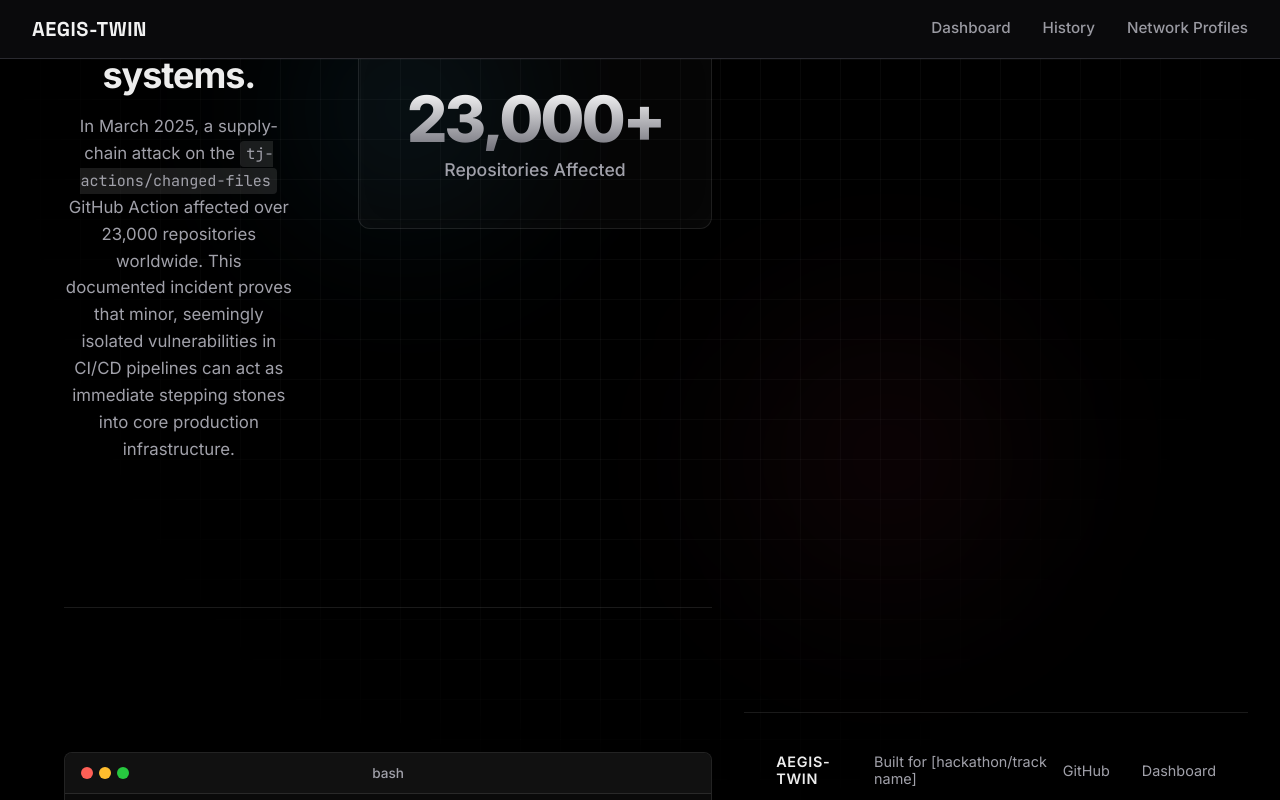
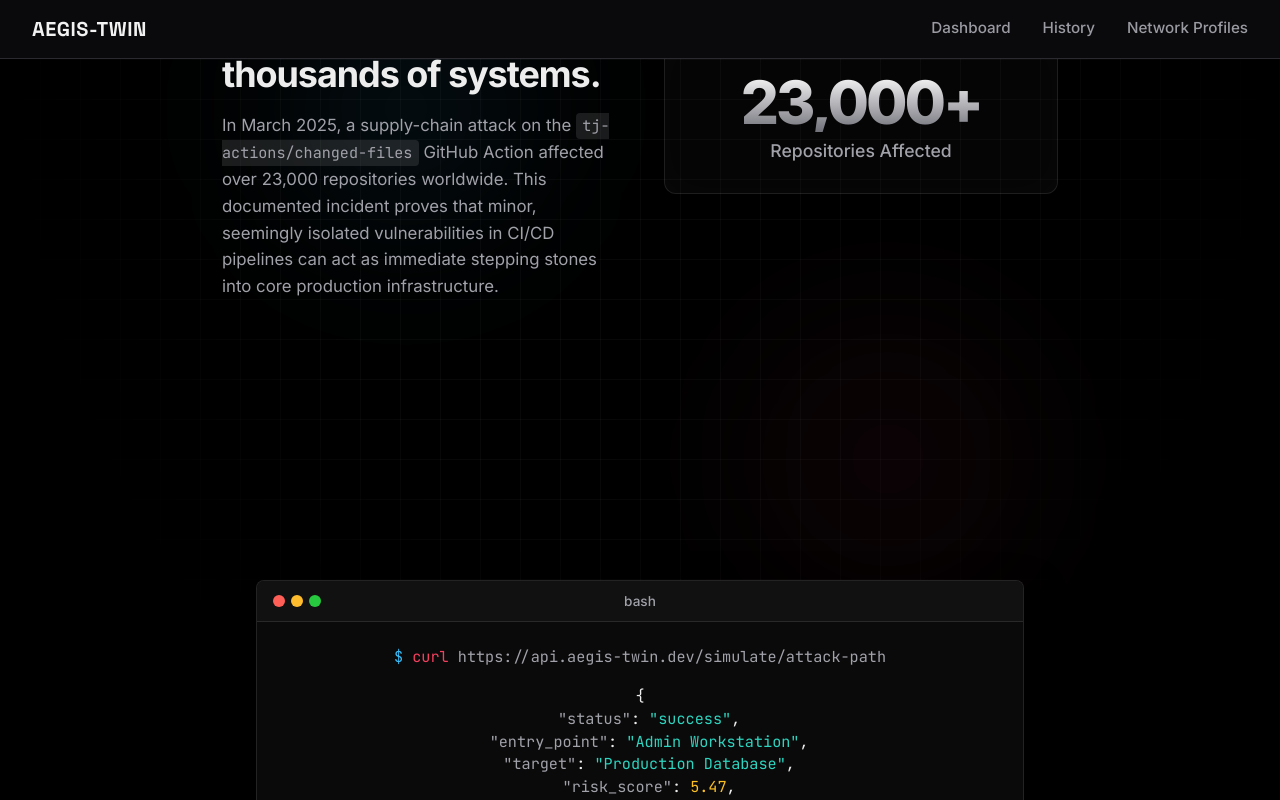
Before and after one commit to preethz2567/aegis-twin, a React (Vite) app in the folder frontend/: page / in a window 1280 px wide. Built offline with nearby package versions, Linux system fonts and the light colour scheme.

Commit message:
fix: rewrite landing page from scratch with explicit grid layout, fixing duplicate footer and collapsed feature cards

```diff
--- a/frontend/src/index.css
+++ b/frontend/src/index.css
@@ -875,11 +875,7 @@
   z-index: 10;
   display: flex;
   flex-direction: column;
-  align-items: center;
   width: 100%;
-  max-width: 1100px;
-  margin: 0 auto;
-  padding: 0 2rem;
 }
 
 /* Background grid & glows */
@@ -918,19 +914,40 @@
   background: radial-gradient(circle, rgba(244, 63, 94, 0.08), transparent 70%);
 }
 
-/* Hero Section */
+.v-section {
+  padding: 6rem 2rem;
+  width: 100%;
+  max-width: 1100px;
+  margin: 0 auto;
+}
+
+@media (min-width: 768px) {
+  .v-section {
+    padding: 8rem 2rem;
+  }
+}
+
+/* SECTION 1 - Hero Section */
 .v-hero {
   text-align: center;
-  padding: 120px 0 100px 0;
-  max-width: 800px;
   display: flex;
   flex-direction: column;
   align-items: center;
   gap: 1.5rem;
 }
 
+.v-pill-badge {
+  display: inline-block;
+  padding: 0.25rem 0.75rem;
+  border: 1px solid var(--v-border-faint);
+  border-radius: 9999px;
+  font-size: 0.85rem;
+  color: var(--v-text-secondary);
+  background-color: rgba(255, 255, 255, 0.03);
+}
+
 .v-title {
-  font-size: 5rem;
+  font-size: 3.75rem;
   font-weight: 800;
   letter-spacing: -0.04em;
   line-height: 1.1;
@@ -940,25 +957,24 @@
   -webkit-text-fill-color: transparent;
 }
 
-.v-subtitle {
-  font-size: 1.5rem;
-  font-weight: 500;
-  color: var(--v-text-primary);
-  margin: 0;
-  letter-spacing: -0.02em;
+@media (min-width: 768px) {
+  .v-title {
+    font-size: 6rem;
+  }
 }
 
 .v-description {
   font-size: 1.125rem;
   color: var(--v-text-secondary);
   line-height: 1.6;
-  max-width: 650px;
-  margin: 1rem 0 2rem 0;
+  max-width: 700px;
+  margin: 1rem 0;
 }
 
 .v-actions {
   display: flex;
   gap: 1rem;
+  justify-content: center;
 }
 
 .v-btn {
@@ -993,28 +1009,26 @@
   background-color: rgba(255, 255, 255, 0.05);
 }
 
-.v-divider {
-  width: 100%;
-  border: none;
-  border-top: 1px solid var(--v-border-faint);
-  margin: 0;
+/* SECTION 2 - Problem Section */
+.v-problem {
+  display: grid;
+  grid-template-columns: 1fr;
+  gap: 3rem;
+  align-items: center;
 }
 
-/* Problem Section */
-.v-problem {
-  display: flex;
-  align-items: center;
-  justify-content: space-between;
-  width: 100%;
-  padding: 120px 0;
-  gap: 4rem;
+@media (min-width: 768px) {
+  .v-problem {
+    grid-template-columns: 1fr 1fr;
+    gap: 3rem;
+  }
 }
 
 .v-problem-text {
-  flex: 1;
   display: flex;
   flex-direction: column;
   gap: 1rem;
+  text-align: left;
 }
 
 .v-eyebrow {
@@ -1047,13 +1061,12 @@
 }
 
 .v-problem-stat {
-  flex: 1;
-  display: flex;
-  justify-content: center;
+  width: 100%;
 }
 
 .v-stat-card {
-  padding: 3rem;
+  width: 100%;
+  padding: 2rem;
   border: 1px solid var(--v-border-faint);
   border-radius: 12px;
   background: rgba(255, 255, 255, 0.02);
@@ -1068,7 +1081,7 @@
 }
 
 .v-stat-number {
-  font-size: 4rem;
+  font-size: 3.75rem;
   font-weight: 800;
   letter-spacing: -0.05em;
   background: linear-gradient(180deg, #FFFFFF 0%, #71717A 100%);
@@ -1084,22 +1097,21 @@
   font-weight: 500;
 }
 
-/* Terminal Mockup */
+/* SECTION 3 - Terminal Mockup */
 .v-terminal-section {
-  width: 100%;
-  padding: 120px 0;
   display: flex;
   justify-content: center;
 }
 
 .v-terminal-window {
   width: 100%;
-  max-width: 800px;
+  max-width: 48rem; /* max-w-3xl */
   border-radius: 8px;
   border: 1px solid var(--v-border-faint);
   background-color: #0A0A0A;
   box-shadow: 0 20px 40px rgba(0,0,0,0.5);
   overflow: hidden;
+  margin: 0 auto;
 }
 
 .v-terminal-header {
@@ -1154,24 +1166,29 @@
 .v-json-str { color: #2DD4BF; }
 .v-json-num { color: #FBBF24; }
 
-/* Features Section */
+/* SECTION 4 - Features Section */
 .v-features {
-  width: 100%;
   display: grid;
-  grid-template-columns: repeat(4, 1fr);
-  gap: 2rem;
-  padding: 120px 0;
+  grid-template-columns: 1fr;
+  gap: 1.5rem;
+}
+
+@media (min-width: 768px) {
+  .v-features {
+    grid-template-columns: repeat(4, 1fr);
+  }
 }
 
 .v-feature-card {
-  padding: 2rem 1.5rem;
-  border: 1px solid transparent;
-  border-radius: 8px;
+  padding: 1.5rem;
+  border: 1px solid rgba(255,255,255,0.1);
+  border-radius: 0.5rem;
   transition: all 0.2s ease;
+  display: flex;
+  flex-direction: column;
 }
 .v-feature-card:hover {
-  border-color: var(--v-border-faint);
-  background: rgba(255, 255, 255, 0.01);
+  border-color: rgba(255,255,255,0.3);
 }
 
 .v-feature-icon {
@@ -1193,12 +1210,11 @@
   font-size: 0.95rem;
 }
 
-/* Footer */
+/* SECTION 5 - Footer */
 .v-footer {
   width: 100%;
-  border-top: 1px solid var(--v-border-faint);
-  padding: 2.5rem 0;
-  margin-top: auto;
+  border-top: 1px solid rgba(255,255,255,0.1);
+  padding: 2rem 0;
 }
 
 .v-footer-content {
@@ -1212,20 +1228,20 @@
 
 .v-footer-brand {
   display: flex;
-  align-items: center;
-  gap: 1rem;
+  flex-direction: column;
+  gap: 0.25rem;
   color: var(--v-text-secondary);
-  font-size: 0.9rem;
+  font-size: 0.85rem;
 }
 .v-footer-brand strong {
   color: var(--v-text-primary);
-  font-weight: 600;
+  font-weight: 700;
   letter-spacing: 0.05em;
 }
 
 .v-footer-links {
   display: flex;
-  gap: 2rem;
+  gap: 1.5rem;
 }
 .v-footer-links a {
   color: var(--v-text-secondary);
--- a/frontend/src/pages/LandingPage.jsx
+++ b/frontend/src/pages/LandingPage.jsx
@@ -1,6 +1,6 @@
 import React from 'react';
 import { useNavigate } from 'react-router-dom';
-import { Network, Target, ListChecks, MessageSquare, Terminal } from 'lucide-react';
+import { Network, Target, ListChecks, MessageSquare } from 'lucide-react';
 
 function LandingPage() {
   const navigate = useNavigate();
@@ -14,10 +14,10 @@
 
       <div className="landing-content v-content">
 
-        {/* HERO SECTION */}
-        <section className="v-hero">
+        {/* SECTION 1 — Hero */}
+        <section className="v-section v-hero">
+          <div className="v-pill-badge">We Hack 5.0 Finalist</div>
           <h1 className="v-title">AEGIS-TWIN</h1>
-          <h2 className="v-subtitle">Autonomous Digital Twin for Adversarial Path Simulation & Optimal Defense Orchestration</h2>
           <p className="v-description">
             AEGIS-TWIN helps security analysts see which vulnerability actually matters most — by simulating how an attacker would move through the network, then recommending the fixes that block the most damage.
           </p>
@@ -26,15 +26,13 @@
               Launch Dashboard
             </button>
             <a href="https://github.com/placeholder/aegis-twin" target="_blank" rel="noreferrer" className="v-btn v-btn-ghost">
-              View Documentation
+              View on GitHub
             </a>
           </div>
         </section>
 
-        <hr className="v-divider" />
-
-        {/* PROBLEM SECTION */}
-        <section className="v-problem">
+        {/* SECTION 2 — Problem */}
+        <section className="v-section v-problem">
           <div className="v-problem-text">
             <span className="v-eyebrow">THE PROBLEM</span>
             <h3 className="v-headline">A single compromised component can expose thousands of systems.</h3>
@@ -51,10 +49,8 @@
           </div>
         </section>
 
-        <hr className="v-divider" />
-
-        {/* TERMINAL MOCKUP SECTION */}
-        <section className="v-terminal-section">
+        {/* SECTION 3 — Terminal mockup */}
+        <section className="v-section v-terminal-section">
           <div className="v-terminal-window">
             <div className="v-terminal-header">
               <div className="v-terminal-dots">
@@ -86,39 +82,36 @@
           </div>
         </section>
 
-        <hr className="v-divider" />
-
-        {/* FEATURES SECTION */}
-        <section className="v-features">
+        {/* SECTION 4 — Feature cards */}
+        <section className="v-section v-features">
           <div className="v-feature-card">
-            <Network className="v-feature-icon" size={32} />
+            <Network className="v-feature-icon" size={28} />
             <h3>Map</h3>
             <p>Visualize your live network threat topology and crown jewels.</p>
           </div>
           <div className="v-feature-card">
-            <Target className="v-feature-icon" size={32} />
+            <Target className="v-feature-icon" size={28} />
             <h3>Simulate</h3>
             <p>Uncover the highest-risk attack paths through your infrastructure.</p>
           </div>
           <div className="v-feature-card">
-            <ListChecks className="v-feature-icon" size={32} />
+            <ListChecks className="v-feature-icon" size={28} />
             <h3>Optimize</h3>
             <p>Compute the most effective fixes to cut risk with minimal effort.</p>
           </div>
           <div className="v-feature-card">
-            <MessageSquare className="v-feature-icon" size={32} />
+            <MessageSquare className="v-feature-icon" size={28} />
             <h3>Explain</h3>
             <p>Translate complex vulnerabilities into plain English executive summaries.</p>
           </div>
         </section>
-      </div>
 
-      {/* FOOTER */}
+        {/* SECTION 5 — Footer */}
         <footer className="v-footer">
           <div className="v-footer-content">
             <div className="v-footer-brand">
               <strong>AEGIS-TWIN</strong>
-            <span>Built for [hackathon/track name]</span>
+              <span>Built for We Hack 5.0</span>
             </div>
             <div className="v-footer-links">
               <a href="https://github.com/placeholder/aegis-twin" target="_blank" rel="noreferrer">GitHub</a>
@@ -126,6 +119,8 @@
             </div>
           </div>
         </footer>
+
+      </div>
     </div>
   );
 }
```
Lines whose indentation alone changed are shown as unchanged.
